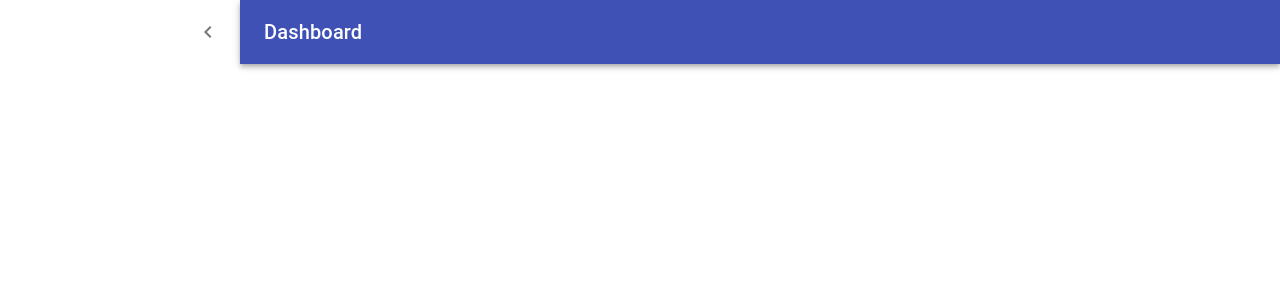
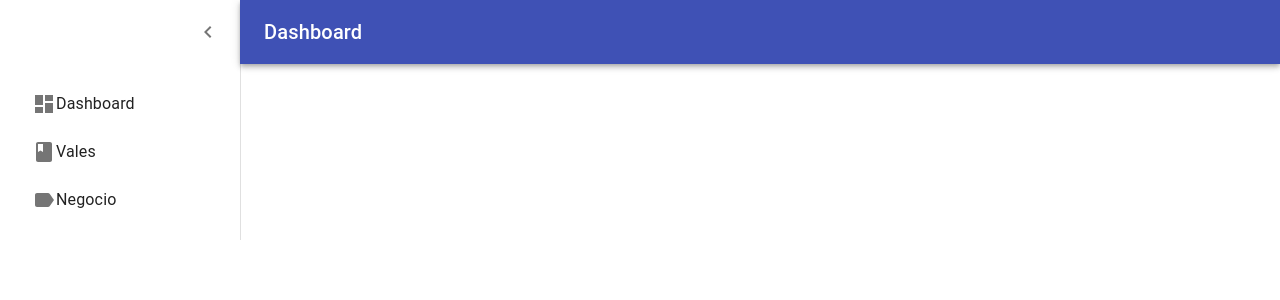
Before and after one commit to DavidEmmanuel22/vale, a React (Create React App) app: page /dashboard in a window 1280 px wide. Shown: the top 300 px of the page. Built offline with nearby package versions, Linux system fonts and the light colour scheme.

Commit message:
edit pages,routes

```diff
--- a/src/components/Layouts/DashboardLayout/DashboardLayout.js
+++ b/src/components/Layouts/DashboardLayout/DashboardLayout.js
@@ -4,14 +4,44 @@ import {
   AppBar,
   Toolbar,
   Drawer,
+  Box,
+  List,
+  ListItem,
+  ListItemIcon,
+  ListItemText,
   Typography,
   IconButton
 } from '@material-ui/core'
 import MenuIcon from '@material-ui/icons/Menu'
+import { Book, Dashboard, Label } from '@material-ui/icons'
+import { useHistory } from 'react-router-dom'
 import ChevronLeftIcon from '@material-ui/icons/ChevronLeft'
 import Styles from './Styles'
 
+const sidebarConfig = [
+  {
+    title: 'Dashboard',
+    href: '/dashboard',
+    icon: Dashboard
+  },
+  {
+    title: 'Vales',
+    href: '/dashboard/Vales',
+    icon: Book
+  },
+  {
+    title: 'Negocio',
+    href: '/dashboard/Negocio',
+    icon: Label
+  }
+]
+
 const DashboardLayout = () => {
+  const history = useHistory()
+
+  const handleClick = (href) => () => {
+    history.push(href)
+  }
   const classes = Styles()
   const [open, setOpen] = useState(true)
 
@@ -22,6 +52,22 @@ const DashboardLayout = () => {
     setOpen(false)
   }
 
+  const content = (
+    <Box height="100%" display="flex" flexDirection="column">
+      <Box p={2} display="flex" justifyContent="center">
+        <List disablePadding component="nav" className={classes.w100}>
+          {sidebarConfig.map(({ title, href, icon: Icon }, index) => (
+            <ListItem button key={index}>
+              <ListItemIcon className={classes.minWidth}>
+                <Icon />
+              </ListItemIcon>
+              <ListItemText primary={title} onClick={handleClick(href)} />
+            </ListItem>
+          ))}
+        </List>
+      </Box>
+    </Box>
+  )
   return (
     <div className={classes.root}>
       <AppBar
@@ -64,6 +110,7 @@ const DashboardLayout = () => {
             <ChevronLeftIcon />
           </IconButton>
         </div>
+        {content}
       </Drawer>
     </div>
   )
--- a/src/components/Layouts/DashboardLayout/Styles.js
+++ b/src/components/Layouts/DashboardLayout/Styles.js
@@ -78,6 +78,12 @@ const Styles = makeStyles((theme) => ({
     [theme.breakpoints.up('sm')]: {
       width: theme.spacing(9)
     }
+  },
+  w100: {
+    width: '100%'
+  },
+  minWidth: {
+    minWidth: 'fit-content'
   }
 }))
 
--- a/src/pages/Inicio/Inicio.js
+++ b/src/pages/Inicio/Inicio.js
@@ -9,7 +9,7 @@ const Inicio = () => {
   const classes = Styles()
 
   return (
-    <div>
+    <div className={classes.ContentHome}>
       <div className={classes.ContentHero}>
         <img className={classes.ImageHero} src={Hero} alt="Hero"></img>
       </div>
--- a/src/pages/Inicio/Styles.js
+++ b/src/pages/Inicio/Styles.js
@@ -69,7 +69,8 @@ const Styles = makeStyles((theme) => ({
     },
     '&:hover': {
       backgroundColor: '#007772'
-    }
+    },
+    ContentHome: {}
   },
   [theme.breakpoints.down('sm')]: {
     ContentAdvantage: {
```
